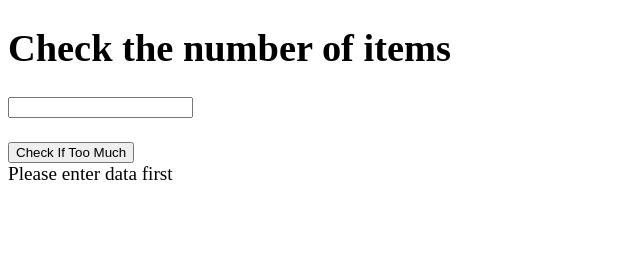
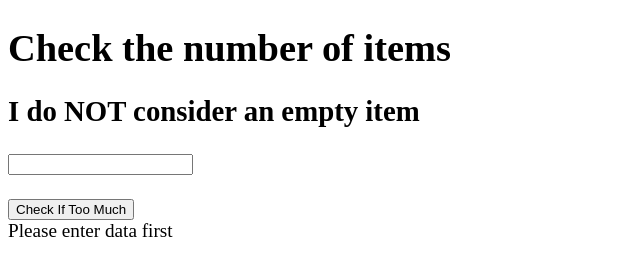
Before and after one commit to ksnt/AngularJS_Coursera, a plain HTML site: page assignments/assignment1/index.html in a window 1280 px wide. Shown: the whole page, without its empty margins (0-640 px from the left). Drawn offline with Linux system fonts and the light colour scheme.

Commit message:
add subcomment

```diff
--- a/assignments/assignment1/index.html
+++ b/assignments/assignment1/index.html
@@ -9,6 +9,7 @@
   </head>
   <body>
     <h1>Check the number of items</h1>
+    <h2>I do NOT consider an empty item</h2>
     <div ng-controller='MsgController'>
       <div>
         <input type="text"
```
